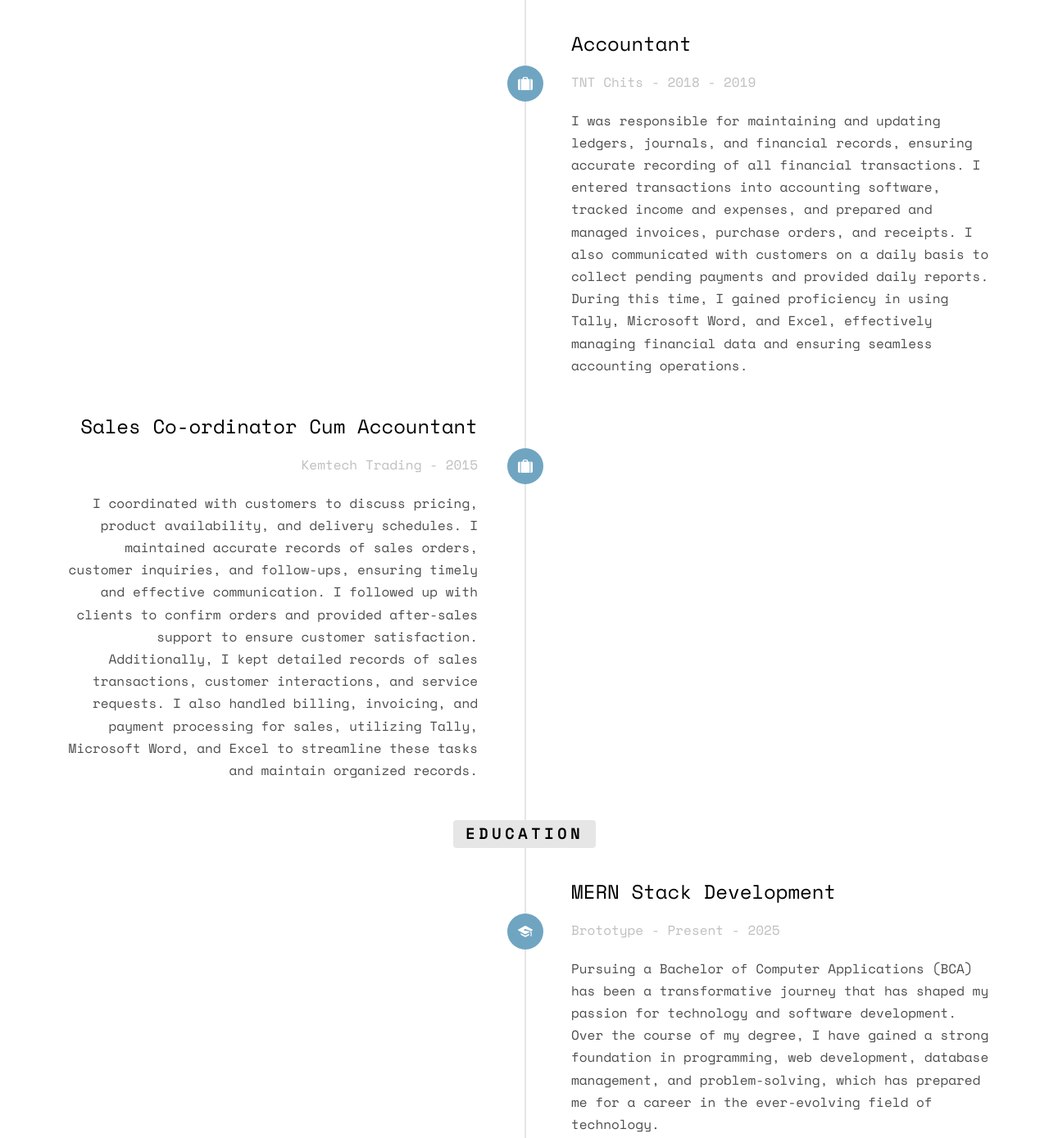
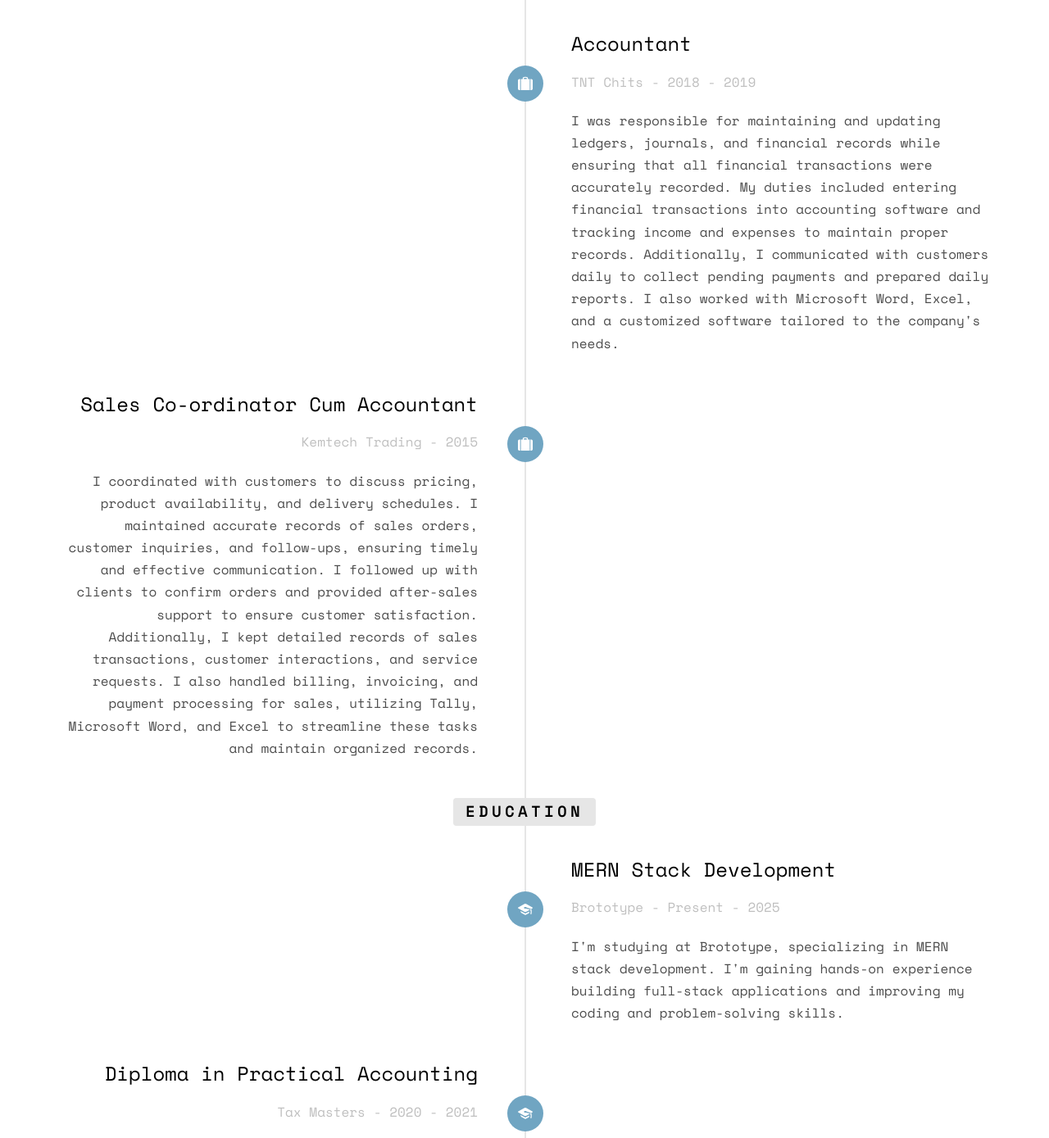
Before and after one commit to thasneem-ph/personalportfolio, a plain HTML site: page index.html in a window 1280 px wide. Shown: the part 2280-3669 px from the top of the page at 82% size. Drawn offline with nearby package versions, Linux system fonts and the light colour scheme; some packages are replaced by stand-ins of ours; no server answers; files whose address does not match are found by name.

Commit message:
Update index.html

```diff
--- a/index.html
+++ b/index.html
@@ -158,7 +158,7 @@
 									<span class="company">TNT Chits - 2018 - 2019</span>
 								</div>
 								<div class="timeline-body">
-									<p> I was responsible for maintaining and updating ledgers, journals, and financial records, ensuring accurate recording of all financial transactions. I entered transactions into accounting software, tracked income and expenses, and prepared and managed invoices, purchase orders, and receipts. I also communicated with customers on a daily basis to collect pending payments and provided daily reports. During this time, I gained proficiency in using Tally, Microsoft Word, and Excel, effectively managing financial data and ensuring seamless accounting operations.</p>
+									<p> I was responsible for maintaining and updating ledgers, journals, and financial records while ensuring that all financial transactions were accurately recorded. My duties included entering financial transactions into accounting software and tracking income and expenses to maintain proper records. Additionally, I communicated with customers daily to collect pending payments and prepared daily reports. I also worked with Microsoft Word, Excel, and a customized software tailored to the company's needs.</p>
 								</div>
 							</div>
 						</li>
@@ -188,7 +188,7 @@
 									<span class="company">Brototype - Present - 2025</span>
 								</div>
 								<div class="timeline-body">
-									<p>Pursuing a Bachelor of Computer Applications (BCA) has been a transformative journey that has shaped my passion for technology and software development. Over the course of my degree, I have gained a strong foundation in programming, web development, database management, and problem-solving, which has prepared me for a career in the ever-evolving field of technology.</p>
+									<p>I'm studying at Brototype, specializing in MERN stack development. I'm gaining hands-on experience building full-stack applications and improving my coding and problem-solving skills.</p>
 								</div>
 							</div>
 						</li>
```
